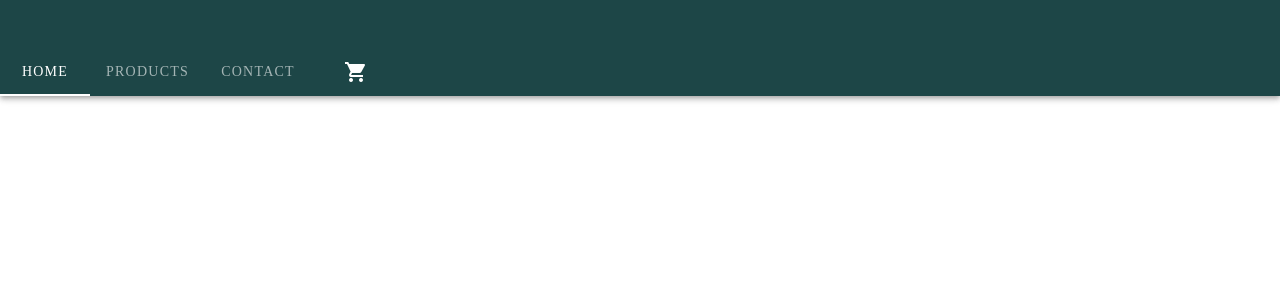
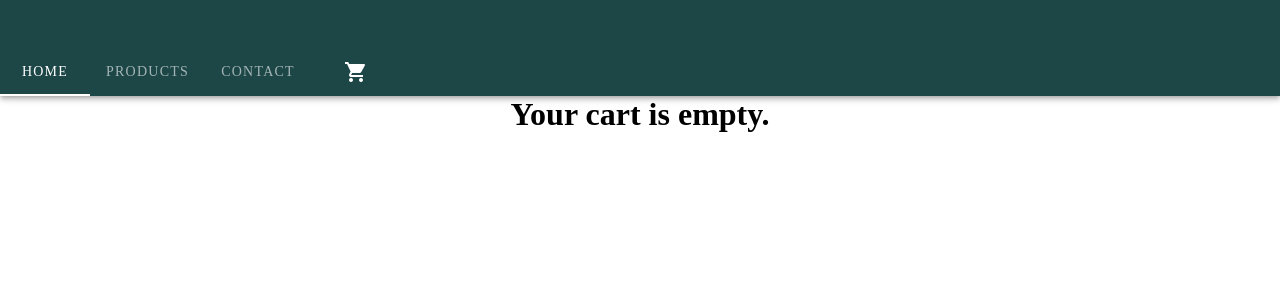
Before and after one commit to jruchel/crafted, a Vue app: page /cart in a window 1280 px wide. Shown: the top 300 px of the page. Built offline with nearby package versions, Linux system fonts and the light colour scheme.

Commit message:
Centered headers, added header with  message in case of empty cart

```diff
--- a/src/App.vue
+++ b/src/App.vue
@@ -85,6 +85,11 @@ export default {
 };
 </script>
 <style>
+
+h1 {
+  text-align: center;
+}
+
 .button {
   font-size: 15px;
 }
--- a/src/views/CartPage.vue
+++ b/src/views/CartPage.vue
@@ -1,9 +1,12 @@
 <template>
-  <NewProductList
-      :products="this.shoppingItems"
-      :red-button="redButton"
-  >
-  </NewProductList>
+  <div>
+    <NewProductList
+        v-if="this.shoppingItems.length > 0"
+        :products="this.shoppingItems"
+        :red-button="redButton">
+    </NewProductList>
+    <h1 v-if="this.shoppingItems.length < 1">Your cart is empty.</h1>
+  </div>
 </template>
 
 <script>
--- a/src/views/ProductPage.vue
+++ b/src/views/ProductPage.vue
@@ -1,10 +1,14 @@
 <template>
-  <ProductList
-      :red-button="redButton"
-      :blue-button="blueButton"
-      :green-button="greenButton"
-      :products="this.products">
-  </ProductList>
+  <div>
+    <div>
+    </div>
+    <ProductList style="display: inline-block"
+        :red-button="redButton"
+        :blue-button="blueButton"
+        :green-button="greenButton"
+        :products="this.products">
+    </ProductList>
+  </div>
 </template>
 
 <script>
```
